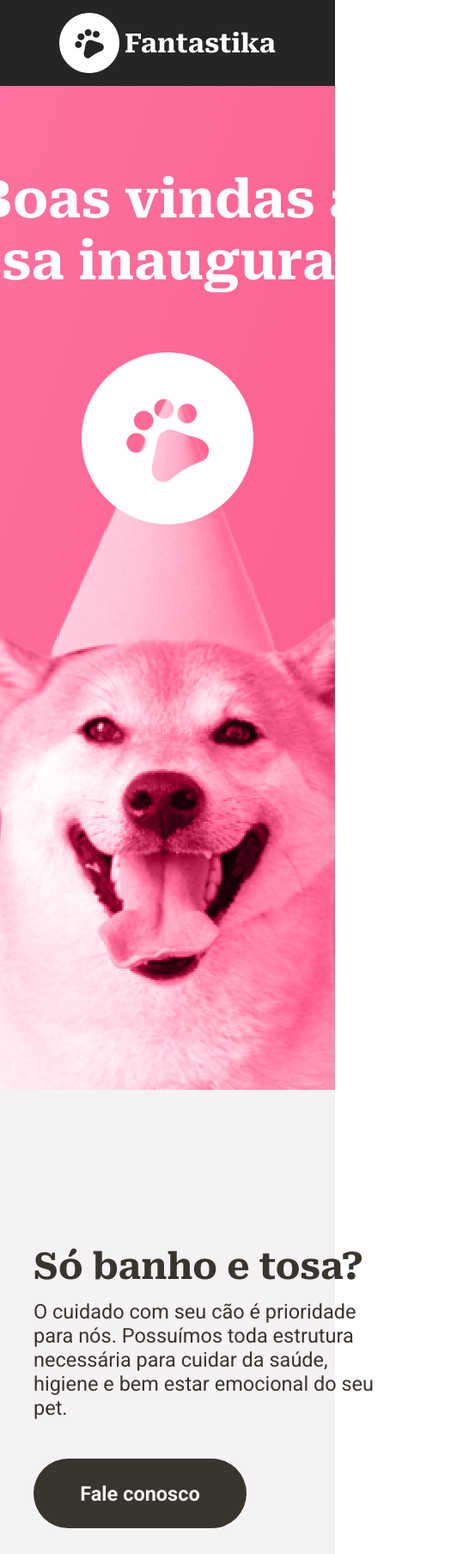
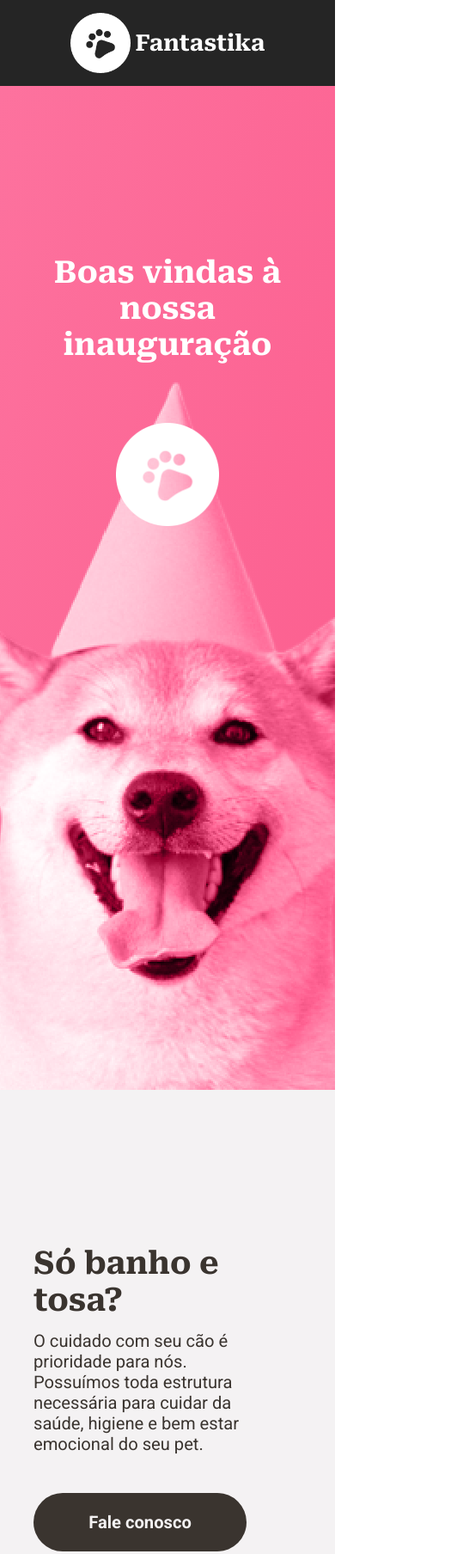
Before and after one commit to Ollieveira/final-challenge-vnw, a plain HTML site: page index.html in a window 390 px wide. Shown: the top 1808 px of the page at 86% size, 539 px wide, since content can reach past the window. Drawn offline with Linux system fonts and the light colour scheme.

Commit message:
3º Commit
- Criação de mais Designs Responsivos.
- Criação do README do Projeto.

```diff
--- a/src/style.css
+++ b/src/style.css
@@ -338,7 +338,7 @@ footer .container {
   }
 }
 
-/* ------------------- RESPONSIVIDADE MOBILE --------------------------*/
+/* ------------------- RESPONSIVIDADE DISPOSITIVOS 750 PIXELS --------------------------*/
 @media (max-width: 750px) {
   :root {
     font-size: 14px;
@@ -512,3 +512,65 @@ footer .container {
     font-size: 1.5rem;
   }
 }
+
+/* ------------------- RESPONSIVIDADE DISPOSITIVOS 660 PIXELS --------------------------*/
+
+@media (max-width: 660px) {
+  :root {
+    font-size: 12px;
+  }
+
+  .welcome .container {
+    display: flex;
+    flex-direction: column;
+    align-items: center;
+    justify-content: flex-start;
+    padding-top: 100px;
+  }
+
+  .welcome h1 {
+    width: 400px;
+    margin-top: 96px;
+
+    font-size: 3rem;
+  }
+
+  .welcome img {
+    width: 120px;
+    height: 120px;
+  }
+}
+
+/* ------------------- RESPONSIVIDADE DISPOSITIVOS 550 PIXELS --------------------------*/
+
+@media (max-width: 550px) {
+  .welcome h1 {
+    width: 300px;
+  }
+
+  .relax h2 {
+    width: 260px;
+  }
+
+  .relax p {
+    width: 260px;
+    word-wrap: break-word;
+  }
+
+  .health h2 {
+    width: 260px;
+  }
+
+  .health p {
+    width: 260px;
+    word-wrap: break-word;
+  }
+
+  .sponsors figure {
+    width: 80%;
+    display: flex;
+    flex-direction: column;
+    align-items: center;
+    gap: 20px;
+  }
+}
```
Also changed, not shown: .github/preview.png (added), 1 other file.
